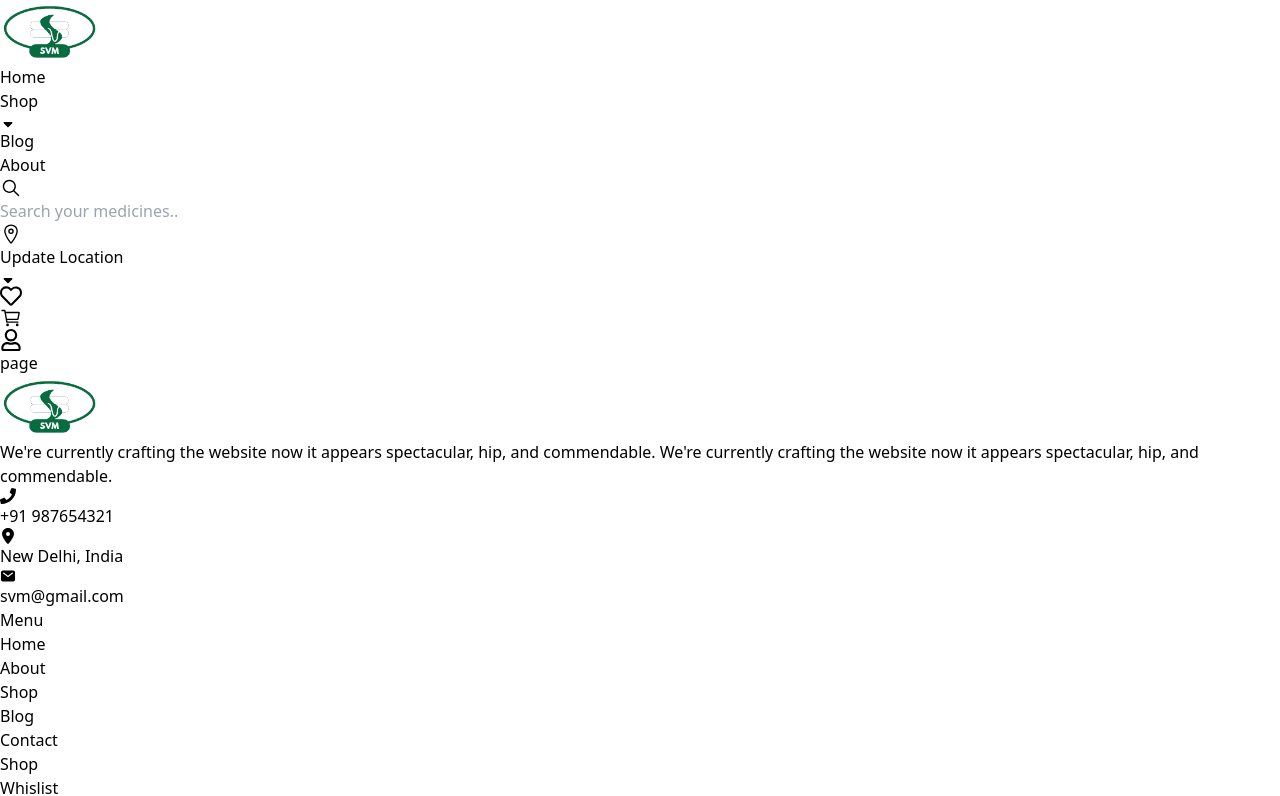
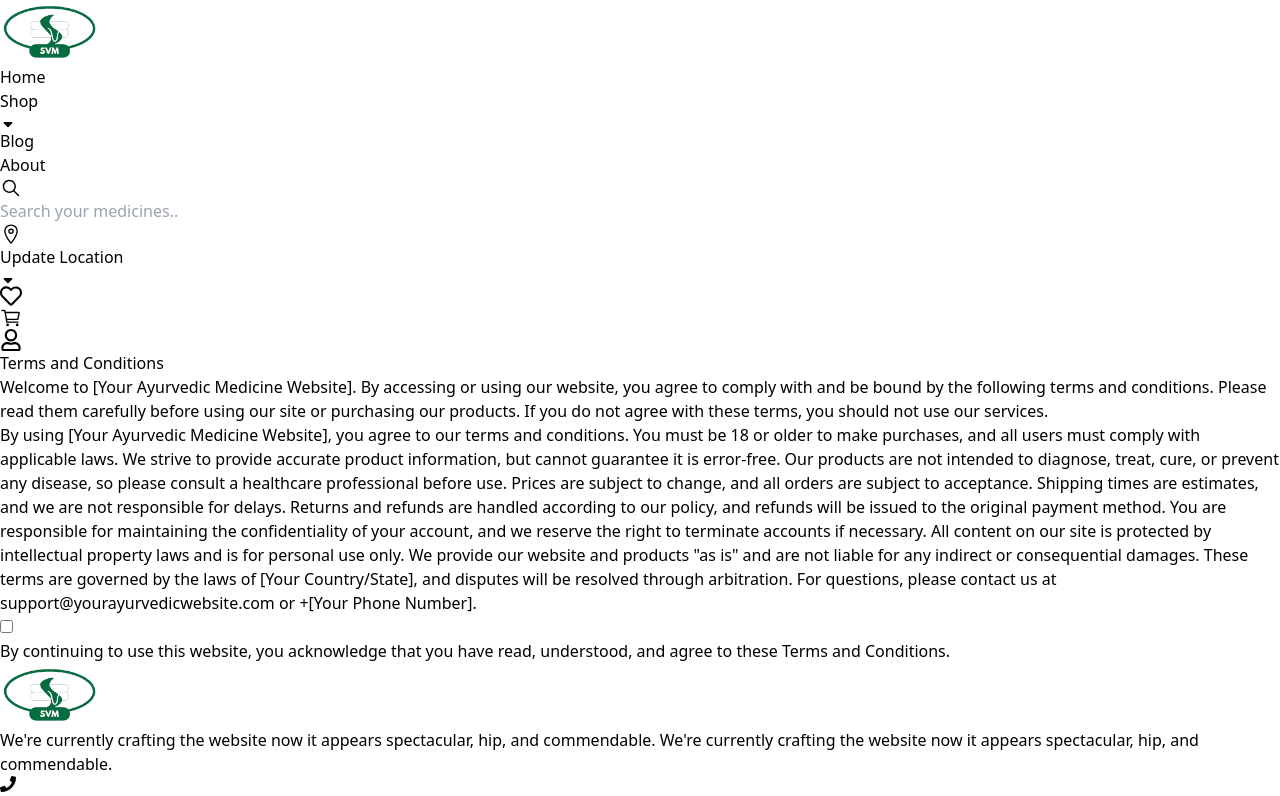
Before and after one commit to Diliate/svm-frontend, a Next.js app: page /profile/termsandconditions in a window 1280 px wide. Shown: the top 796 px of the page. Built offline with nearby package versions, Linux system fonts and the light colour scheme.

Commit message:
feat: Added terms & condition page

```diff
--- a/src/app/profile/return/page.jsx
+++ b/src/app/profile/return/page.jsx
@@ -10,7 +10,7 @@ const page = () => {
         <div className="w-[80%]">
           <div>
             <h2 className="text-3xl font-semibold">Returns</h2>
-            <ul className="flex flex-col gap-3 mt-3 text-xl text-justify list-disc">
+            <ul className="flex flex-col gap-3 mt-3 text-xl leading-10 text-justify list-disc">
               <li>
                 <span className="font-medium">Eligibility: </span>You may return
                 most new, unopened items within 30 days of delivery for a full
@@ -38,7 +38,7 @@ const page = () => {
 
           <div className="flex flex-col gap-3 mt-5 text-xl text-justify ">
             <h2 className="text-3xl font-medium">Refunds</h2>
-            <ul className="flex flex-col gap-3 list-disc">
+            <ul className="flex flex-col gap-3 leading-10 list-disc">
               <li>
                 <span className="font-medium">Processing: </span>Once we receive
                 your return, we will inspect the item and notify you of the
@@ -65,7 +65,7 @@ const page = () => {
 
           <div className="flex flex-col gap-3 mt-5 text-xl text-justify">
             <h2 className="text-3xl font-medium">Exchanges</h2>
-            <ul className="mt-3 list-disc">
+            <ul className="mt-3 leading-10 list-disc">
               <li>
                 <span className="font-medium">
                   Defective or Damaged Items:{" "}
--- a/src/app/profile/termsandconditions/page.jsx
+++ b/src/app/profile/termsandconditions/page.jsx
@@ -1,7 +1,52 @@
 import React from "react";
 
 const page = () => {
-  return <div>page</div>;
+  return (
+    <section className="p-10">
+      <h1 className="text-4xl font-semibold text-center">
+        Terms and Conditions
+      </h1>
+      <div className="flex items-center justify-center gap-5 mt-5">
+        <div className="w-[80%] flex flex-col gap-5 text-justify  text-xl leading-10">
+          <p>
+            Welcome to [Your Ayurvedic Medicine Website]. By accessing or using
+            our website, you agree to comply with and be bound by the following
+            terms and conditions. Please read them carefully before using our
+            site or purchasing our products. If you do not agree with these
+            terms, you should not use our services.
+          </p>
+          <p className="pb-5 border-b-2">
+            By using [Your Ayurvedic Medicine Website], you agree to our terms
+            and conditions. You must be 18 or older to make purchases, and all
+            users must comply with applicable laws. We strive to provide
+            accurate product information, but cannot guarantee it is error-free.
+            Our products are not intended to diagnose, treat, cure, or prevent
+            any disease, so please consult a healthcare professional before use.
+            Prices are subject to change, and all orders are subject to
+            acceptance. Shipping times are estimates, and we are not responsible
+            for delays. Returns and refunds are handled according to our policy,
+            and refunds will be issued to the original payment method. You are
+            responsible for maintaining the confidentiality of your account, and
+            we reserve the right to terminate accounts if necessary. All content
+            on our site is protected by intellectual property laws and is for
+            personal use only. We provide our website and products "as is" and
+            are not liable for any indirect or consequential damages. These
+            terms are governed by the laws of [Your Country/State], and disputes
+            will be resolved through arbitration. For questions, please contact
+            us at support@yourayurvedicwebsite.com or +[Your Phone Number].
+          </p>
+
+          <div className="flex items-center gap-3">
+            <input type="checkbox" className="w-4 h-4" />
+            <p>
+              By continuing to use this website, you acknowledge that you have
+              read, understood, and agree to these Terms and Conditions.
+            </p>
+          </div>
+        </div>
+      </div>
+    </section>
+  );
 };
 
 export default page;
```
